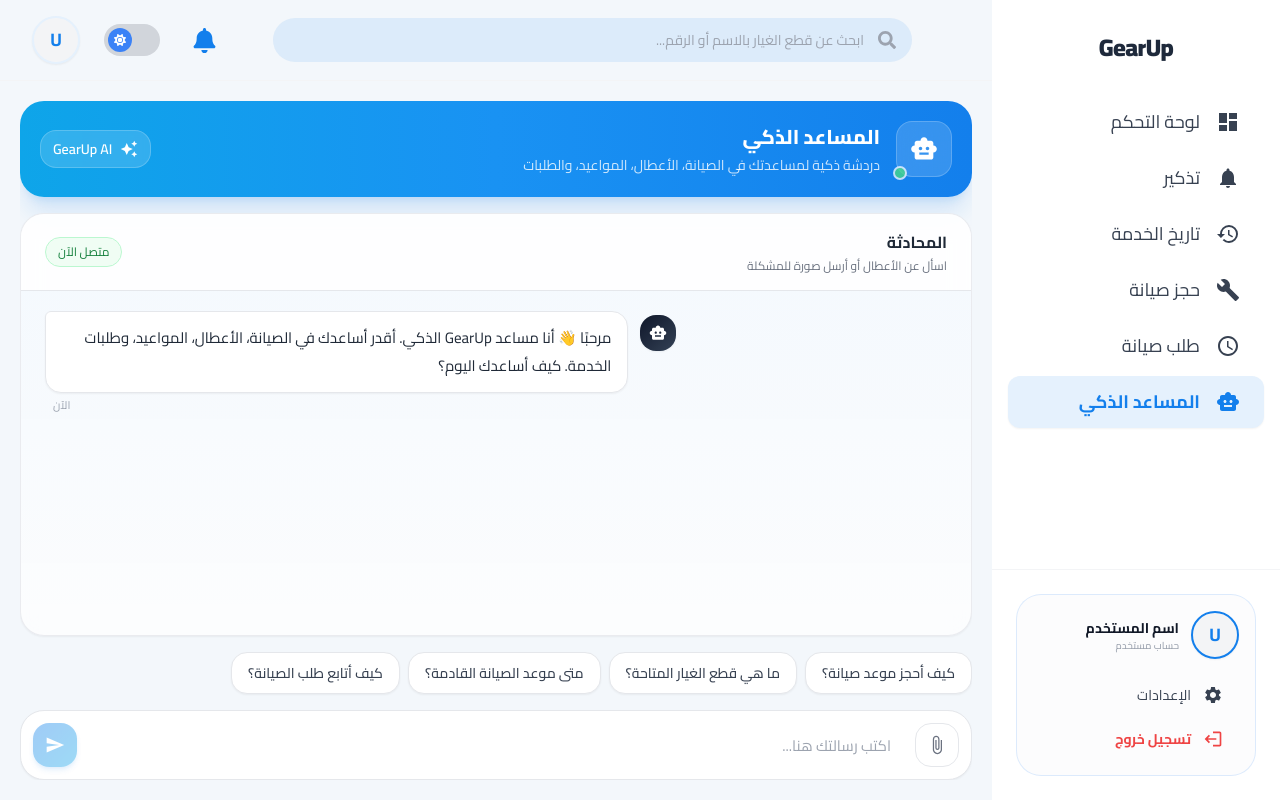
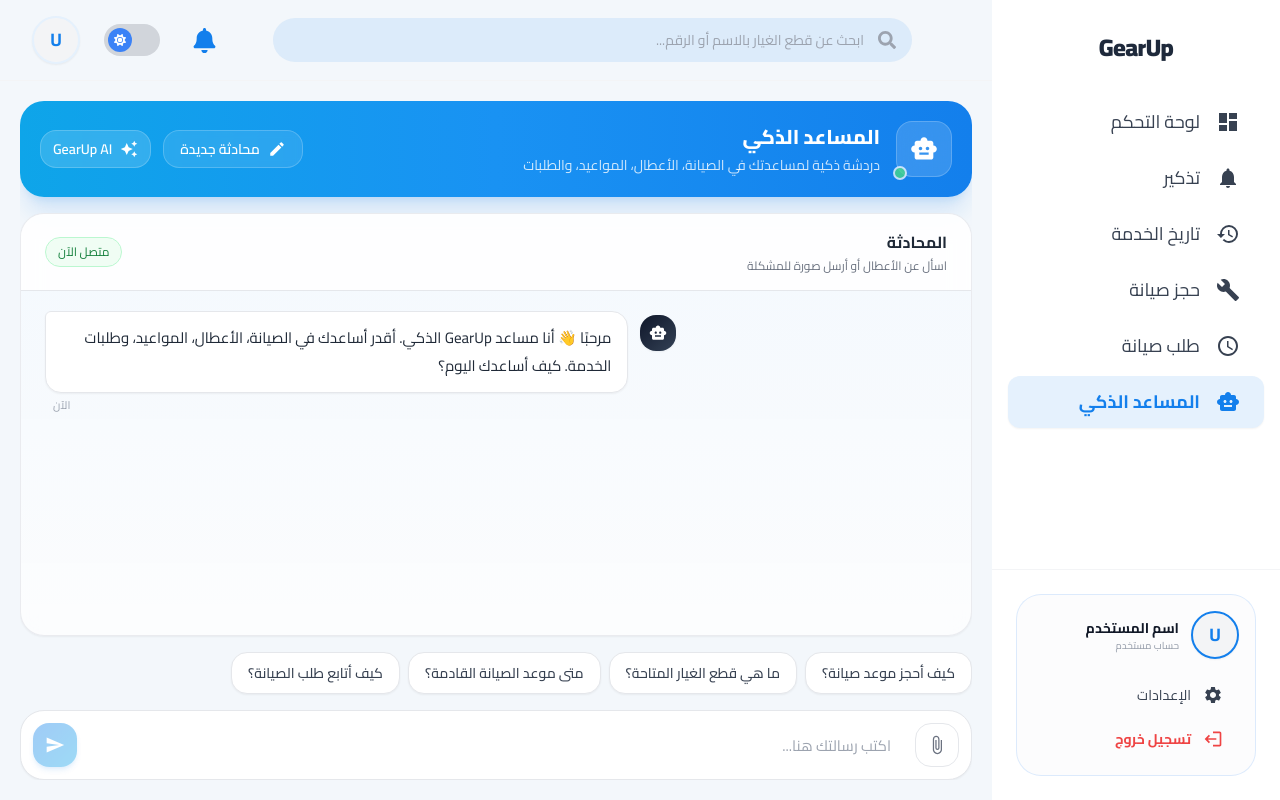
Before and after one commit to 3moor-dot/Gear_Up, a React (Vite) app: page /customer/chatbot in a window 1280 px wide. Built offline with nearby package versions, Linux system fonts and the light colour scheme; a web font is replaced by a local one.

Commit message:
Update chatbot.tsx

```diff
--- a/src/pages/Customer/Chatbot/chatbot.tsx
+++ b/src/pages/Customer/Chatbot/chatbot.tsx
@@ -6,6 +6,7 @@ import {
   MdAutoAwesome,
   MdOutlineAttachFile,
   MdClose,
+  MdCreate,
 } from "react-icons/md";
 import Header from "../../../components/Customer/customer_header";
 import Sidebar from "../../../components/Customer/customer_sidebar";
@@ -42,13 +43,11 @@ const MessageBubble = ({ msg }: { msg: Message }) => {
       dir="rtl"
     >
       <div
-        className={`max-w-[85%] md:max-w-[70%] flex gap-3 ${
-          isUser ? "flex-row-reverse" : "flex-row"
+        className={`max-w-[85%] md:max-w-[70%] flex gap-3 ${isUser ? "flex-row-reverse" : "flex-row"
           }`}
       >
         <div
-          className={`w-9 h-9 rounded-2xl flex items-center justify-center flex-shrink-0 shadow-sm mt-1 ${
-            isUser
+          className={`w-9 h-9 rounded-2xl flex items-center justify-center flex-shrink-0 shadow-sm mt-1 ${isUser
             ? "bg-gradient-to-br from-[#137FEC] to-[#0EA5E9] text-white"
             : "bg-gradient-to-br from-slate-900 to-slate-700 text-white"
             }`}
@@ -58,8 +57,7 @@ const MessageBubble = ({ msg }: { msg: Message }) => {
 
         <div className={`flex flex-col ${isUser ? "items-start" : "items-end"}`}>
           <div
-            className={`px-4 py-3 rounded-2xl text-sm md:text-[15px] leading-7 shadow-sm border ${
-              isUser
+            className={`px-4 py-3 rounded-2xl text-sm md:text-[15px] leading-7 shadow-sm border ${isUser
               ? "bg-gradient-to-br from-[#137FEC] to-[#0EA5E9] text-white border-transparent rounded-tr-md"
               : "bg-white dark:bg-[#111827] text-gray-800 dark:text-gray-100 border-gray-200 dark:border-gray-700 rounded-tl-md"
               }`}
@@ -110,6 +108,23 @@ const ChatbotPage = () => {
       time: "الآن",
     },
   ]);
+  const startNewChat = () => {
+    // إعادة الرسائل للحالة الأولية
+    setMessages([
+      {
+        id: 1,
+        role: "bot",
+        text: "مرحبًا 👋 أنا مساعد GearUp الذكي. أقدر أساعدك في الصيانة، الأعطال، المواعيد، وطلبات الخدمة. كيف أساعدك اليوم؟",
+        time: getTime(),
+      },
+    ]);
+
+    // مسح النصوص والصور المدخلة
+    setInputText("");
+    removeImage();
+    setIsTyping(false);
+    setShowSuggestions(true);
+  };
 
   const [inputText, setInputText] = useState("");
   const [selectedImage, setSelectedImage] = useState<File | null>(null);
@@ -368,9 +383,21 @@ const ChatbotPage = () => {
                   </p>
                 </div>
 
-                <div className="hidden md:flex items-center gap-2 px-3 py-2 rounded-2xl bg-white/15 border border-white/20 backdrop-blur-sm">
+                <div className="hidden md:flex items-center gap-3">
+                  {/* زر محادثة جديدة */}
+                  <button
+                    onClick={startNewChat}
+                    className="flex items-center gap-2 px-4 py-2 rounded-2xl bg-white/10 hover:bg-white/20 border border-white/20 backdrop-blur-sm transition-all active:scale-95 text-white"
+                    title="محادثة جديدة"
+                  >
+                    <MdCreate size={18} />
+                    <span className="text-sm font-semibold">محادثة جديدة</span>
+                  </button>
+
+                  <div className="flex items-center gap-2 px-3 py-2 rounded-2xl bg-white/15 border border-white/20 backdrop-blur-sm">
                     <MdAutoAwesome size={18} />
                     <span className="text-sm font-semibold">GearUp AI</span>
+                  </div>
                 </div>
               </div>
             </div>
```
Lines whose indentation alone changed are shown as unchanged.
